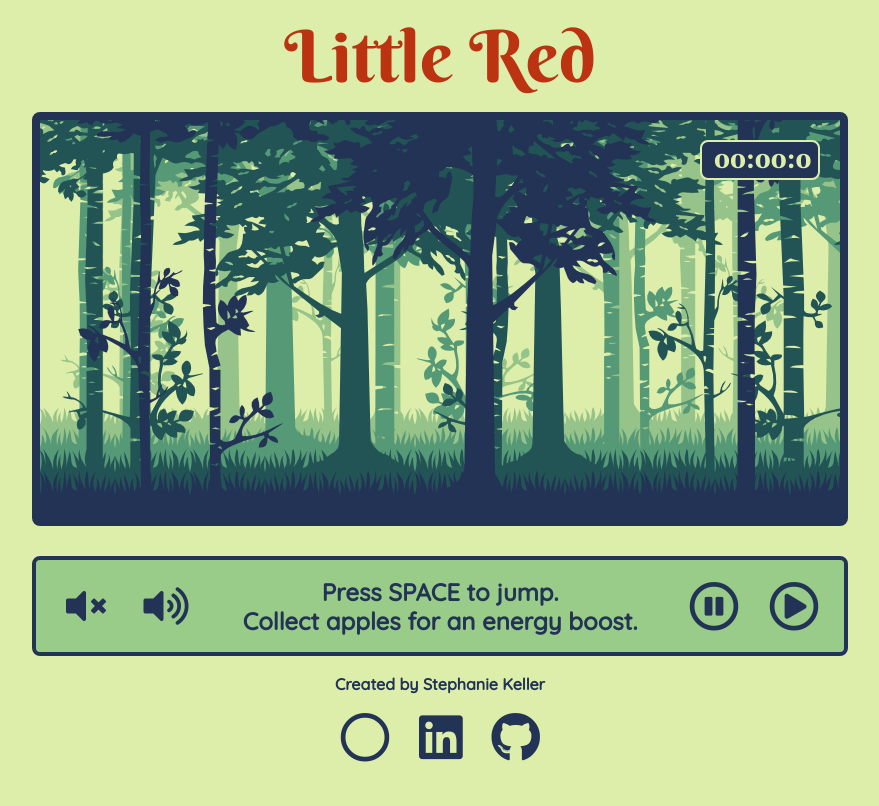
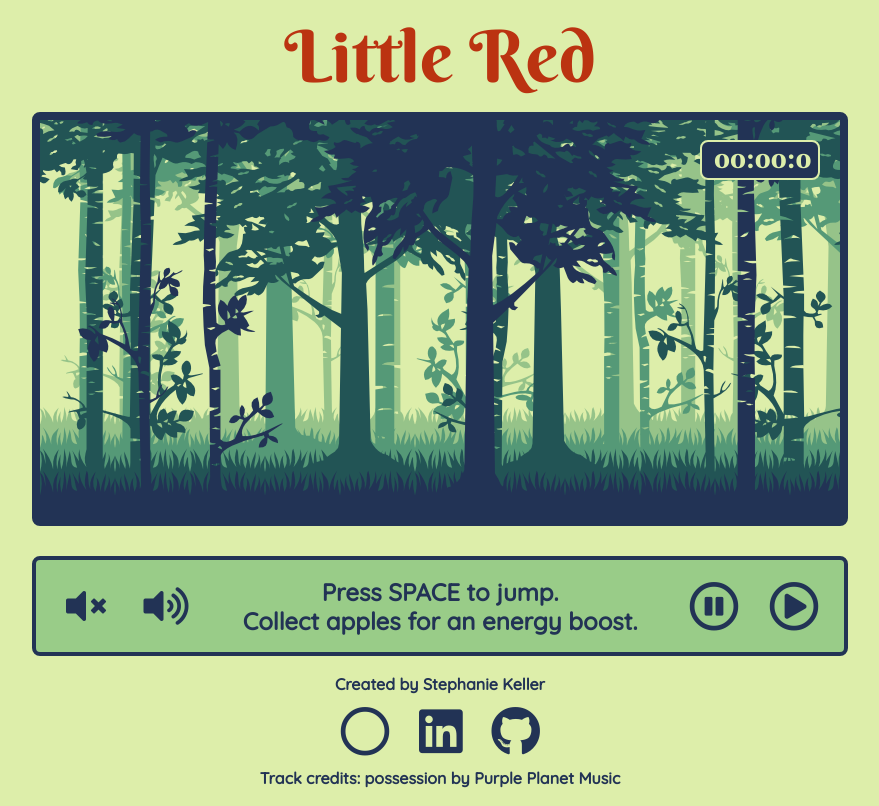
Before and after one commit to EbokianLady/little_red, a website built with webpack: page index.html in a window 1280 px wide. Shown: the whole page, without its empty margins (200-1079 px from the left). Built offline with nearby package versions, Linux system fonts and the light colour scheme; what easytimer.js would draw is missing.

Commit message:
add track credits

```diff
--- a/assets/stylesheets/display.css
+++ b/assets/stylesheets/display.css
@@ -117,7 +117,8 @@ footer {
   color: #235;
   display: flex;
   flex-direction: column;
-  height: 100px;
+  justify-content: space-between;
+  height: 150px;
   padding: 20px 40px;
   width: 816px;
 }
@@ -125,7 +126,7 @@ footer {
 h5 {
   font-size: 16px;
   font-weight: bold;
-  margin-bottom: 20px;
+  /* margin: 20px; */
 }
 
 nav {
@@ -137,6 +138,10 @@ nav {
   width: 200px;
 }
 
+.link {
+  text-decoration: none;
+}
+
 a {
   color: #235;
 }
@@ -144,7 +149,3 @@ a {
 a:hover {
   color: #597;
 }
-
-.spacer {
-  height: 300px;
-}
--- a/index.html
+++ b/index.html
@@ -83,6 +83,11 @@
         <i class="fab fa-github"></i>
       </a>
     </nav>
+    <h5>Track credits: possession by
+      <a class='link' href='https://www.purple-planet.com/' target='_blank'>
+        Purple Planet Music
+      </a>
+    </h5>
   </footer>
 </body>
 
```
